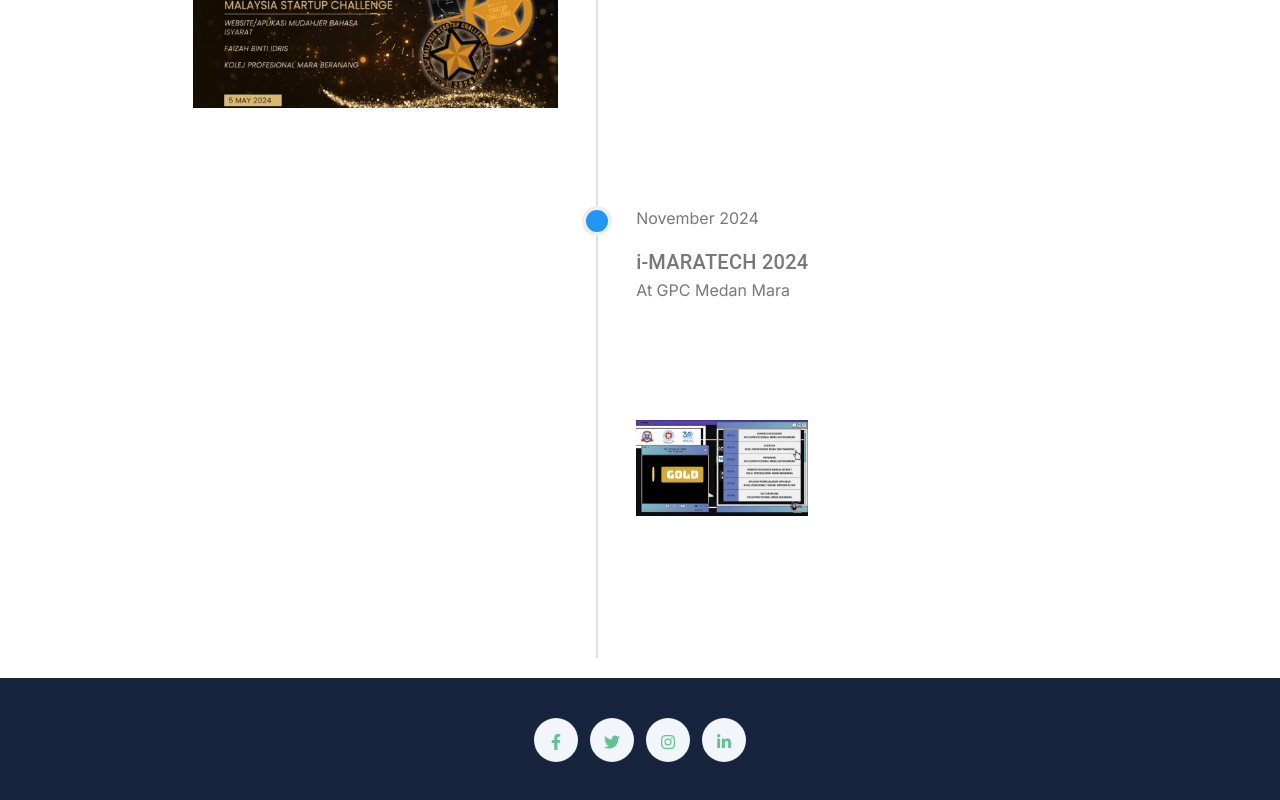
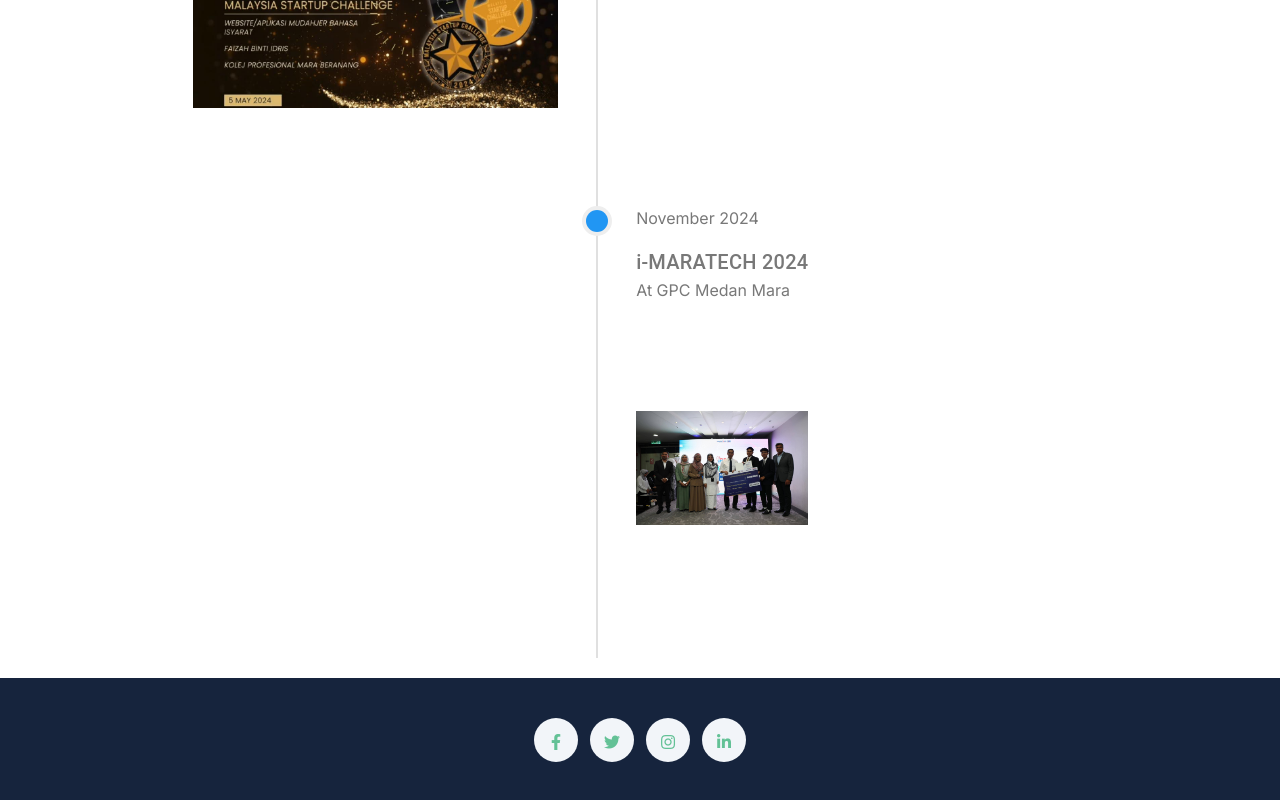
Before and after one commit to naaasruul/mudahJePortfolio, a Vue app: page / in a window 1280 px wide. Shown: the part 4022-4822 px from the top of the page. Built offline with nearby package versions, Linux system fonts and the light colour scheme.

Commit message:
fix timeline

```diff
--- a/src/components/Body/Timeline.vue
+++ b/src/components/Body/Timeline.vue
@@ -80,7 +80,7 @@
             title: 'i-MARATECH 2024',
             place: 'At GPC Medan Mara',
             program: 'International Innovation & Exhibition Fair',
-            image:'img/awards/iiec.jpg'
+            image:'img/awards/imaratech.jpg'
           },
         ],
       }),
```
Also changed, not shown: public/img/awards/imaratech.jpg (added).
